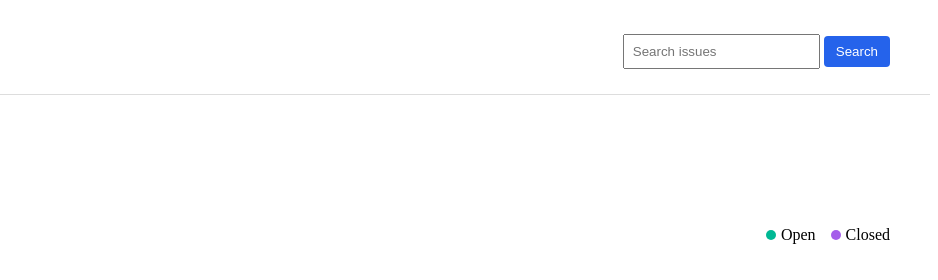
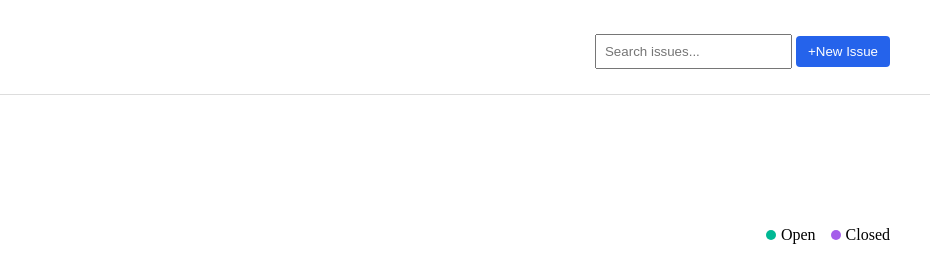
Before and after one commit to Salmakhandoker/issue-tracker, a plain HTML site: page dashboard.html in a window 1280 px wide. Shown: the full height of the page, 342-1280 px from the left. Drawn offline with Linux system fonts and the light colour scheme; no server answers.

Commit message:
finally check-out my all of project file & data

```diff
--- a/dashboard.html
+++ b/dashboard.html
@@ -7,6 +7,7 @@
     <link rel="stylesheet" href="style/style.css">
 </head>
 <body>
+
 <!-- NAVBAR -->
 
 <nav class="navbar">
@@ -18,28 +19,13 @@
 
 <div class="search-box">
 
-<input type="text" id="searchInput" placeholder="Search issues">
+<input type="text" id="searchInput" placeholder="Search issues...">
 
-<button onclick="searchIssue()">Search</button>
+<button onclick="searchIssue()">+New Issue</button>
 </div>
 
 
 </nav>
-
-<!-- <div class="navbar">
-
-<h2>GitHub Issues Tracker</h2>
-
-<div>
-<input id="search" placeholder="Search issues">
-<button onclick="searchIssue()">Search</button>
-</div>
-
-</div> -->
-
-
-
-
 
 <div class="tabs">
 
@@ -70,7 +56,9 @@
 </div>
 
 </div>
+
 <!-- loading -->
+
  <div id="loader" style="display:none">Loading...</div>
 
 <!-- ISSUE CARDS -->
@@ -86,5 +74,6 @@
 
 
 <script src="script/dashboard.js"></script>
+
 </body>
 </html>
--- a/script/dashboard.js
+++ b/script/dashboard.js
@@ -69,6 +69,7 @@ container.appendChild(card)
 };
 
 // active status
+
 const buttons = document.querySelectorAll(".tab-btn");
 
 buttons.forEach(btn => {
@@ -146,7 +147,7 @@ document.getElementById("modalContent").innerHTML = `
 
 document.getElementById("modal").classList.remove("hidden")
 
-}
+};
 
 function closeModal(){
 
--- a/style/style.css
+++ b/style/style.css
@@ -186,8 +186,6 @@ border-radius:20px;
 font-size:12px;
 font-weight:bold;
 
-
-
 }
 
 .high{background:#ffe5e5;color:#e74c3c;}
```
Also changed, not shown: index.html (+2 -2 lines).
